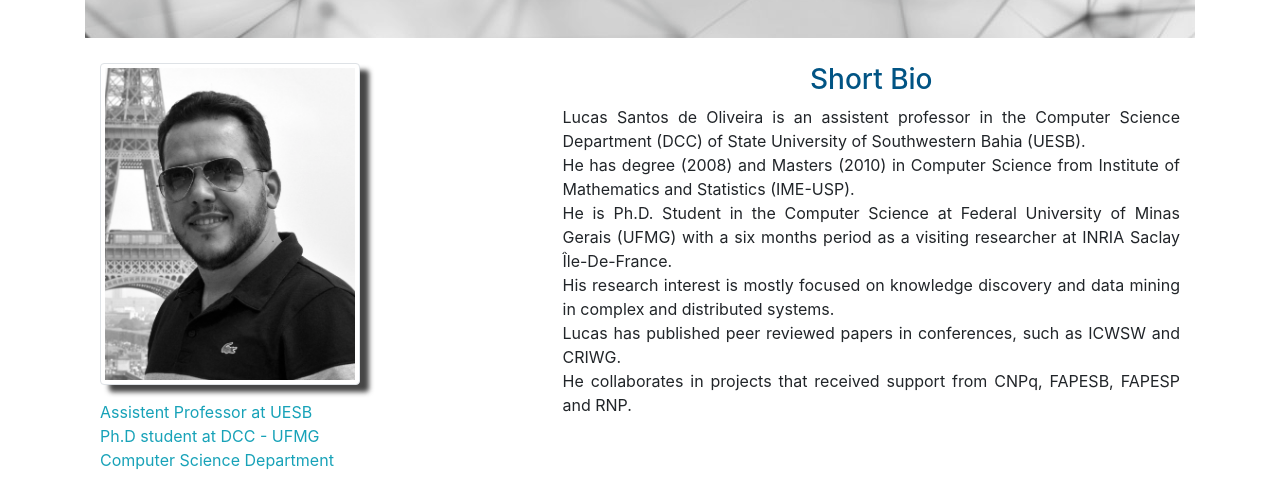
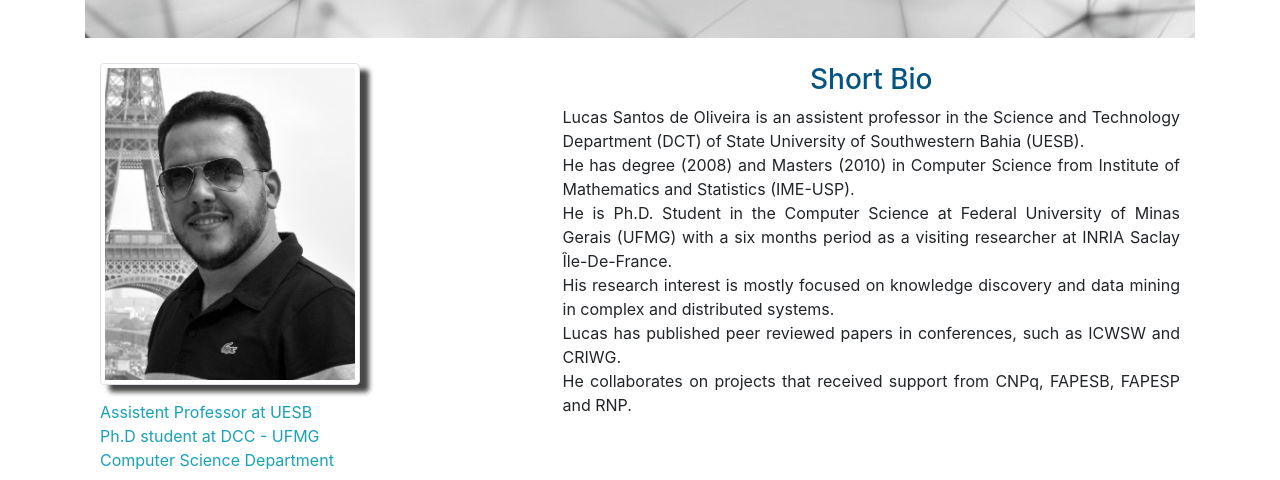
Before and after one commit to lucasant10/lucasant10.github.io, a Jekyll site: the page built from index.html, in a window 1280 px wide. Shown: the part 243-723 px from the top of the page. Built offline with Jekyll 4.4.1, drawn with Linux system fonts in a browser that asks for light colours; nearby versions of some CDN libraries.

Commit message:
update home

```diff
--- a/index.html
+++ b/index.html
@@ -17,12 +17,12 @@ layout: default
         <div class="col-md-7 text-justify">
             <h3 class="text-primary text-center">Short Bio</h3>
             <p>
-                Lucas Santos de Oliveira is an assistent professor in the Computer Science Department (DCC) of State University of Southwestern Bahia  (UESB).<br/>
+                Lucas Santos de Oliveira is an assistent professor in the Science and Technology Department (DCT) of State University of Southwestern Bahia  (UESB).<br/>
                 He has degree (2008) and Masters (2010) in Computer Science from Institute of Mathematics and Statistics (IME-USP).<br/>
                 He is Ph.D. Student in the Computer Science at Federal University of Minas Gerais (UFMG) with a six months period as a visiting researcher at INRIA Saclay Île-De-France. <br/>
                 His research interest is mostly focused on knowledge discovery and data mining in complex and distributed systems. <br/>
                 Lucas has published peer reviewed papers in conferences, such as ICWSW and CRIWG.<br/>
-                He collaborates in projects that received support from CNPq, FAPESB, FAPESP and RNP.
+                He collaborates on projects that received support from CNPq, FAPESB, FAPESP and RNP.
             </p>
         </div>
 
```
